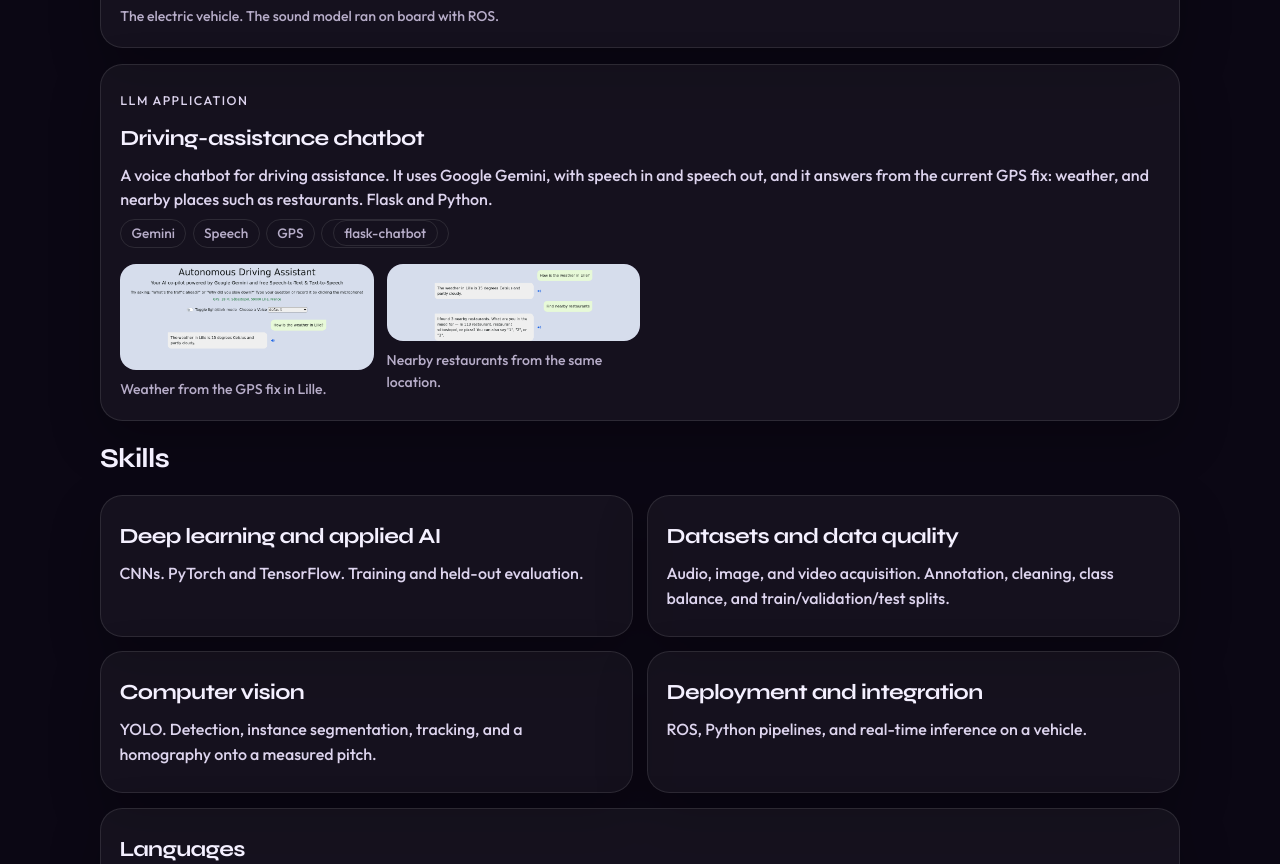
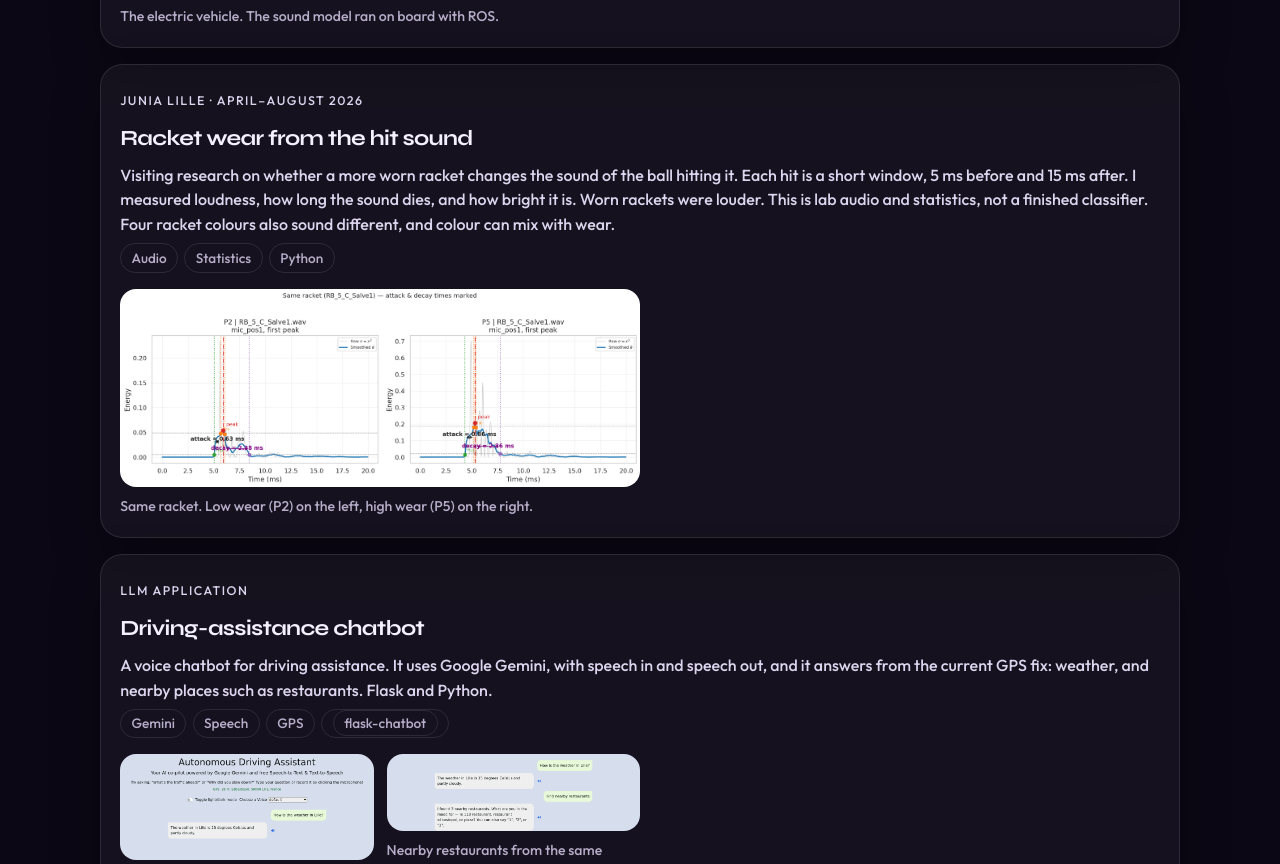
Before and after one commit to AmaniNajlaoui/AmaniNajlaoui.github.io, a plain HTML site: page index.html in a window 1280 px wide. Shown: the part 3132-3996 px from the top of the page. Drawn offline with Linux system fonts and the light colour scheme.

Commit message:
Add the Lille racket-wear study to the portfolio.

```diff
--- a/index.html
+++ b/index.html
@@ -103,6 +103,19 @@
         </figure>
       </article>
 
+      <article class="feature racket">
+        <div class="feature-copy">
+          <p class="eyebrow">JUNIA Lille · April–August 2026</p>
+          <h3>Racket wear from the hit sound</h3>
+          <p>Visiting research on whether a more worn racket changes the sound of the ball hitting it. Each hit is a short window, 5 ms before and 15 ms after. I measured loudness, how long the sound dies, and how bright it is. Worn rackets were louder. This is lab audio and statistics, not a finished classifier. Four racket colours also sound different, and colour can mix with wear.</p>
+          <p class="tags"><span>Audio</span><span>Statistics</span><span>Python</span></p>
+        </div>
+        <figure>
+          <img src="images/racket-wear.png" alt="Two plots of the same racket hit: low wear on the left, high wear on the right, with the high-wear hit much louder.">
+          <figcaption>Same racket. Low wear (P2) on the left, high wear (P5) on the right.</figcaption>
+        </figure>
+      </article>
+
       <article class="feature assistant">
         <div class="feature-copy">
           <p class="eyebrow">LLM application</p>
--- a/styles.css
+++ b/styles.css
@@ -192,7 +192,7 @@ figcaption { color: var(--muted); font-size: 0.88rem; margin-top: 0.55rem; }
   gap: 0.9rem;
 }
 
-.paddle, .vehicle, .assistant, .face { margin-top: 0.9rem; }
+.paddle, .vehicle, .assistant, .face, .racket { margin-top: 0.9rem; }
 
 .shots {
   display: grid;
```
Also changed, not shown: images/racket-wear.png (added).
